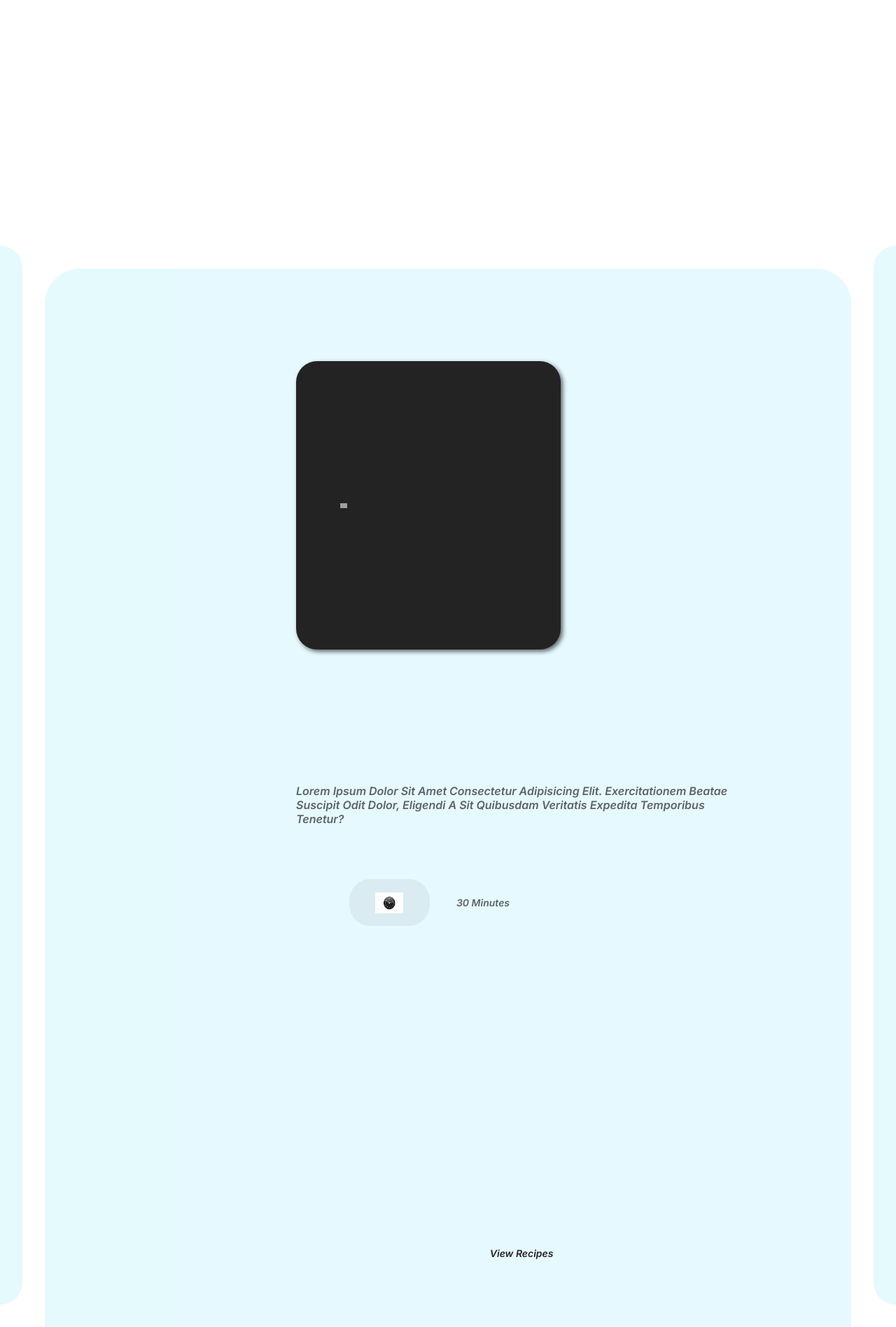
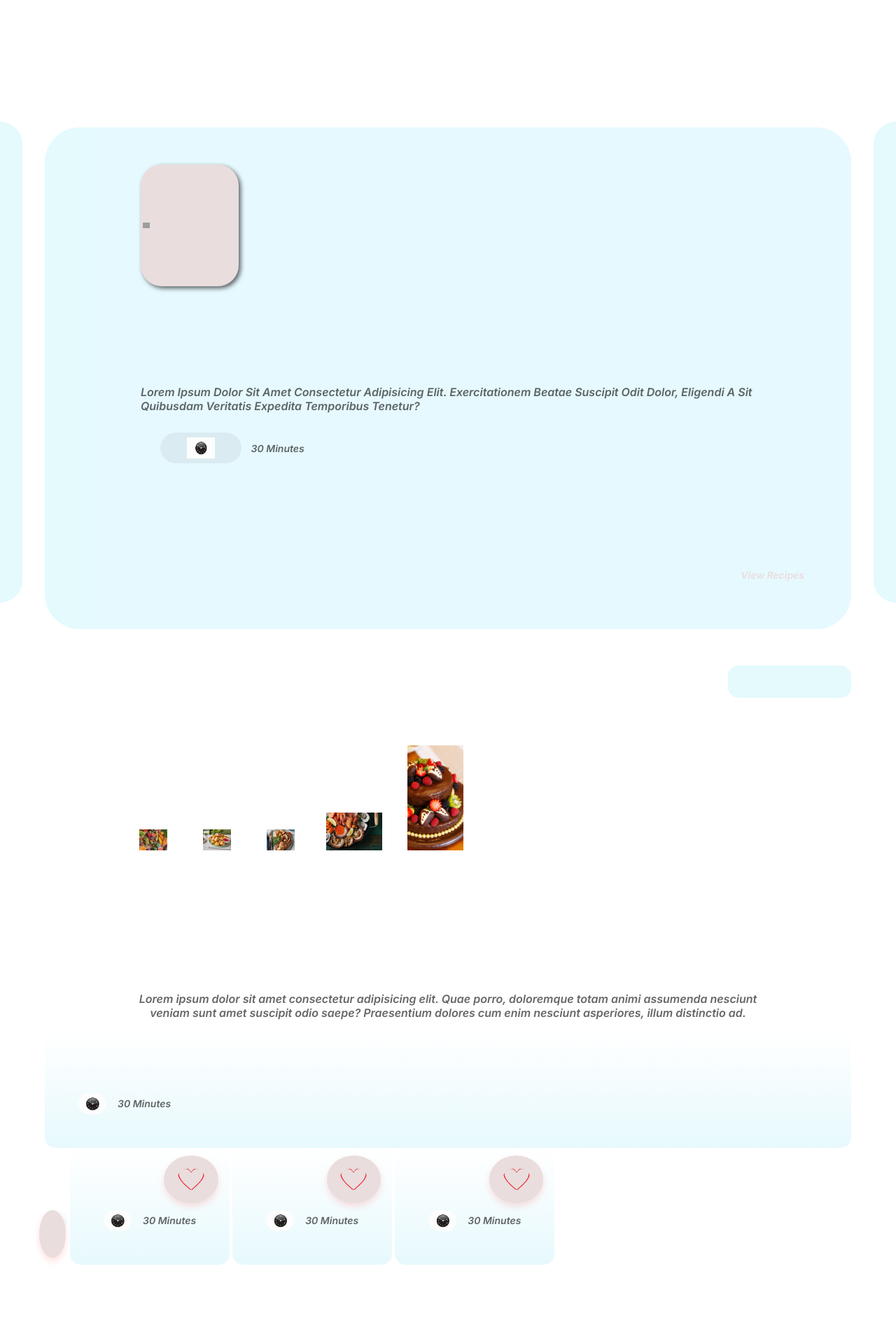
Before and after one commit to Kibblecodeing/Cooking-Website1.2, a Flask app: template Flask Web App/website/templates/base.html in a window 1280 px wide. Shown: the top 1896 px of the page at 70% size. Run offline with Flask 3, Linux system fonts and the light colour scheme; the template is opened without the code that fills it, so the values that code supplies are empty; grey boxes are pictures that could not be loaded.

Commit message:
added more images can completed more css
Added more css and changed all the cm to em

```diff
--- a/Flask Web App/website/templates/base.html
+++ b/Flask Web App/website/templates/base.html
@@ -80,23 +80,23 @@
                 <h6>Breafast</h6>
                 </a>
                 <a href="#" class="cat-card">
-                    <!--instert png here-->
+                    <img src="images/vegan.jpg" alt="vegan" style="height: 30px; width: 40px;">
                     <h6>Vegan</h6>
                 </a>
                 <a href="#" class="cat-card">
-                    <!--instert png here-->
+                    <img src="images/Lunch.jpg" alt="Lunch" style="height: 30px; width: 40px;">
                     <h6>Lunch</h6>
                     </a>
                 <a href="#" class="cat-card">
-                    <!--instert png here-->
+                    <img src="images/dinner.jpg" alt="dinner" style="height: 30px; width: 40px;">
                     <h6>Dinner</h6>
                     </a>
                 <a href="#" class="cat-card">
-                    <!--instert png here-->
+                    <img src="images/Seafood.jpg" alt="Seafood" style="height: 200; width: 200;">
                     <h6>Seafood</h6>
                     </a>
                 <a href="#" class="cat-card">
-                    <!--instert png here-->
+                    <img src="images/Cake.jpg" alt="cake" style="height: 150px; width: 150px;">
                      <h6>Dessert</h6>
                       </a>
 
@@ -125,7 +125,7 @@
                 </div>
             </div>
             <div class="like row active">
-                <img src="images/download.jpg" alt="download" style="height: 30px; width: 40px;">
+                <img src="images/Hearts-free-heart-clip-art-animations-danasrhp-top.png" alt="heart" style="height: 30px; width: 40px;">
             </div>
                 </a>
                 <a href="#" class="card">
@@ -142,7 +142,7 @@
                     </div>
                 </div>
                 <div class="like row active">
-                    <img src="images/download.jpg" alt="download" style="height: 30px; width: 40px;">
+                    <img src="images/Hearts-free-heart-clip-art-animations-danasrhp-top.png" alt="heart" style="height: 30px; width: 40px;">
                 </div>
                     </a>
                     <a href="#" class="card">
@@ -159,7 +159,7 @@
                         </div>
                     </div>
                     <div class="like row active">
-                        <img src="images/download.jpg" alt="download" style="height: 30px; width: 40px;">
+                        <img src="images/Hearts-free-heart-clip-art-animations-danasrhp-top.png" alt="heart" style="height: 30px; width: 40px;">
                     </div>
                         </a>
                         <a href="#" class="card">
@@ -176,7 +176,7 @@
                             </div>
                         </div>
                         <div class="like row active">
-                            <img src="images/download.jpg" alt="download" style="height: 30px; width: 40px;">
+                            <img src="images/Hearts-free-heart-clip-art-animations-danasrhp-top.png" alt="heart" style="height: 30px; width: 40px;">
                         </div>
                             </a>
             </div>
@@ -216,7 +216,7 @@
                 </div>
             </div>
             <div class="like row active">
-                <img src="images/download.jpg" alt="download" style="height: 30px; width: 40px;">
+                <img src="images/Hearts-free-heart-clip-art-animations-danasrhp-top.png" alt="heart" style="height: 30px; width: 40px;">
             </div>
                 </a>
                 <h5>Fries</h5>
@@ -231,7 +231,7 @@
                 </div>
             </div>
             <div class="like row active">
-                <img src="images/download.jpg" alt="download" style="height: 30px; width: 40px;">
+                <img src="images/Hearts-free-heart-clip-art-animations-danasrhp-top.png" alt="heart" style="height: 30px; width: 40px;">
             </div>
                 </a>
            </div>
--- a/Flask Web App/website/templates/style.css
+++ b/Flask Web App/website/templates/style.css
@@ -8,7 +8,7 @@
 }
 
 body {
-    --cl-1--:#242323;
+    --cl-1--:#e9dddd;
     --cl-2--:#0000;
     --cl-3--:#6f04fa;
     --cl-4--:#e4fafd;
@@ -60,8 +60,8 @@ ul {
 
 header {
     align-items: center;
-    gap: 2cm;
-    padding: 2cm;
+    gap: 2em;
+    padding: 2em;
     fill: var(--cl-2--);
 
 }
@@ -73,7 +73,7 @@ header {
 nav {
     align-items: center;
     flex-grow: 1;
-    gap: 2cm;
+    gap: 2em;
 }
 
 .primary-links {
@@ -95,7 +95,7 @@ nav a:hover, .footer-content ul a:hover, .footer-links ul a:hover {
 
 .hero {
     position: relative;
-    margin: 2cm 0;
+    margin: 2em 0;
     fill: var(--cl-2--);
 }
 
@@ -143,7 +143,7 @@ nav a:hover, .footer-content ul a:hover, .footer-links ul a:hover {
 
  .hero-content {
       background: rgba(231, 250, 254, 0.9);
-      padding: 2cm;
+      padding: 2em;
  }
  .recipe {
     font-weight: 600;
@@ -151,9 +151,9 @@ nav a:hover, .footer-content ul a:hover, .footer-links ul a:hover {
     text-transform: capitalize;
     align-items: center;
     justify-content: center;
-    gap: 05cm;
+    gap: 05em;
     background: var(--cl-1--);
-    padding: 05cm;
+    padding: 05em;
     max-width: 135px;
     box-shadow: 3px 3px 6px var(--cl-6--);
     border-radius: 30px;
@@ -171,7 +171,7 @@ nav a:hover, .footer-content ul a:hover, .footer-links ul a:hover {
     font-weight: 600;
     font-size: clamp(35px, 5vw, 65px);
     text-transform: capitalize;
-    padding: 0.5cm 0;
+    padding: 0.5em 0;
 
  }
 
@@ -183,18 +183,18 @@ nav a:hover, .footer-content ul a:hover, .footer-links ul a:hover {
  .time {
     align-items: center;
     flex-wrap: wrap;
-    gap: 1cm;
-    padding: 2cm;
+    gap: 1em;
+    padding: 2em;
  }
 
 .time .row {
     align-items: center;
-    gap: 1cm;
+    gap: 1em;
 }
 
 .hero .time .row {
     background: var(--cl-7--);
-    padding: 0.5cm 1cm;
+    padding: 0.5em 1cm;
     border-radius: 30px;
     -webkit-border-radius: 30px;
     -moz-border-radius: 30px;
@@ -213,13 +213,13 @@ nav a:hover, .footer-content ul a:hover, .footer-links ul a:hover {
     flex-wrap: wrap;
     align-items: center;
     justify-content: space-between;
-    gap: 2cm;
+    gap: 2em;
     padding-top: 4em;
 }
 
 .profile {
     align-items: center;
-    gap: 1cm;
+    gap: 1em;
 }
 
 .profile .p-img {
@@ -247,7 +247,7 @@ nav a:hover, .footer-content ul a:hover, .footer-links ul a:hover {
 }
 
 .profile .column {
-    gap: 0.5cm;
+    gap: 0.5em;
 }
 
 .hero a,
@@ -260,9 +260,9 @@ nav a:hover, .footer-content ul a:hover, .footer-links ul a:hover {
    color: var(--cl-1--);
    fill: var(--cl-1--);
    background: var(--cl-2--);
-   padding: 1.5cm 2.5cm;
+   padding: 1.5em 2.5em;
    align-items: center;
-   gap: 1cm;
+   gap: 1em;
    border-radius: 15px;
    -webkit-border-radius: 15px;
    -moz-border-radius: 15px;
@@ -282,14 +282,14 @@ nav a:hover, .footer-content ul a:hover, .footer-links ul a:hover {
 
 /* category*/
 .category .recipes, .try{
-    padding: 2cm 0;
+    padding: 2em 0;
 }
 
 .category-title {
     align-items: center;
     justify-content: space-between;
     flex-wrap: wrap;
-    gap: 2cm;
+    gap: 2em;
 }
 
 h2 {
@@ -303,7 +303,7 @@ h2 {
     font-size: 16px;
     text-transform: capitalize;
     background: var(--cl-4--);
-    padding: 0.8cm 1.5cm;
+    padding: 0.8em 1.5cm;
     border-radius: 15px;
     -webkit-border-radius: 15px;
     -moz-border-radius: 15px;
@@ -319,14 +319,14 @@ h2 {
 
 .category-cards {
     grid-template-columns: repeat(auto-fit, minmax(150px,1fr));
-    gap: 2cm;
-    padding: 2cm 0;
+    gap: 2em;
+    padding: 2em 0;
 }
 
 .cat-card {
     text-align: center;
     background: linear-gradient(180deg, rgba(112,130,70,0) 0% rgba(112,130,70,0.2) 100%);
-    padding: 1cm;
+    padding: 1em;
     border-radius: 30px;
     -webkit-border-radius: 30px;
     -moz-border-radius: 30px;
@@ -363,7 +363,7 @@ h2 {
 .cat-card h6 {
     font-weight: 600;
     font-size: 18px;
-    padding-top: 1.5cm;
+    padding-top: 1.5em;
 }
 /* end category*/
 
@@ -375,13 +375,108 @@ h2 {
 }
 .section-title p {
   font-size: 16px;
-  padding: 1cm 0;
+  padding: 1em 0;
 }
 
 .recipe-cards {
     grid-template-columns: repeat(auto-fit, minmax(300px,1fr));
     justify-content: center;
-    gap: 2cm;
-    padding: 2cm 0;
+    gap: ecm;
+    padding: 2em 0;
+}
+
+.card {
+    position: relative;
+    background: var(--cl-5--);
+    padding: 1em;
+    border-radius: 15px;
+    -webkit-border-radius: 15px;
+    -moz-border-radius: 15px;
+    -ms-border-radius: 15px;
+    -o-border-radius: 15px;
+}
+
+.card img {
+    object-fit: cover;
+    width: 100%;
+    border-radius: 15px;
+    -webkit-border-radius: 15px;
+    -moz-border-radius: 15px;
+    -ms-border-radius: 15px;
+    -o-border-radius: 15px;
+}
+
+.card h5 {
+    font-weight: 600;
+    font-size: 24px;
+    padding-top: 0.5em;
+}
+
+.card .like {
+    position: absolute;
+    top: 7%;
+    right: 7%;
+    background: var(--cl-1--);
+    fill: #dbe2e5;
+    padding: 0.5cm;
+    box-shadow: 0px 5px 10px rgba(255, 99, 99, 0.2);
+    cursor: pointer;
+    border-radius: 50%;
+    -webkit-border-radius: 50%;
+    -moz-border-radius: 50%;
+    -ms-border-radius: 50%;
+    -o-border-radius: 50%;
+    transition: 0.3s ease-in-out;
+    -webkit-transition: 0.3s ease-in-out;
+    -moz-transition: 0.3s ease-in-out;
+    -ms-transition: 0.3s ease-in-out;
+    -o-transitioin: 0.3s ease-in-out;
+}
+
+.card .like:hover, .like.active{
+    fill: #ff6363
 }
 /* End Recipes*/
+
+/* learn*/
+
+.learn {
+    align-items: center;
+    flex-wrap: wrap-reverse;
+    gap: 2em;
+    padding: 2em 0;
+}
+
+.learn>* .try-content {
+    flex: 1 1 25em;
+}
+
+.learn p {
+    padding: 2cm;
+}
+
+.learn a {
+    margin-top: 2em;
+}
+
+.learn-img {
+    justify-content: center;
+    background: var(--cl-5--)
+}
+/* End learn*/
+
+/*try content*/
+
+.try-content {
+    align-items: center;
+    flex-wrap: wrap;
+    gap: 2em;
+}
+
+.try-content h2{
+    max-width: 700px;
+}
+/* End try content*/
+
+/* subscribe*/
+/* End subscribe*/
```
Also changed, not shown: Flask Web App/website/templates/images/Cake.jpg (added), Flask Web App/website/templates/images/Hearts-free-heart-clip-art-animations-danasrhp-top.png (added), Flask Web App/website/templates/images/Lunch.jpg (added), Flask Web App/website/templates/images/Seafood.jpg (added), Flask Web App/website/templates/images/dinner.jpg (added), Flask Web App/website/templates/images/vegan.jpg (added).
